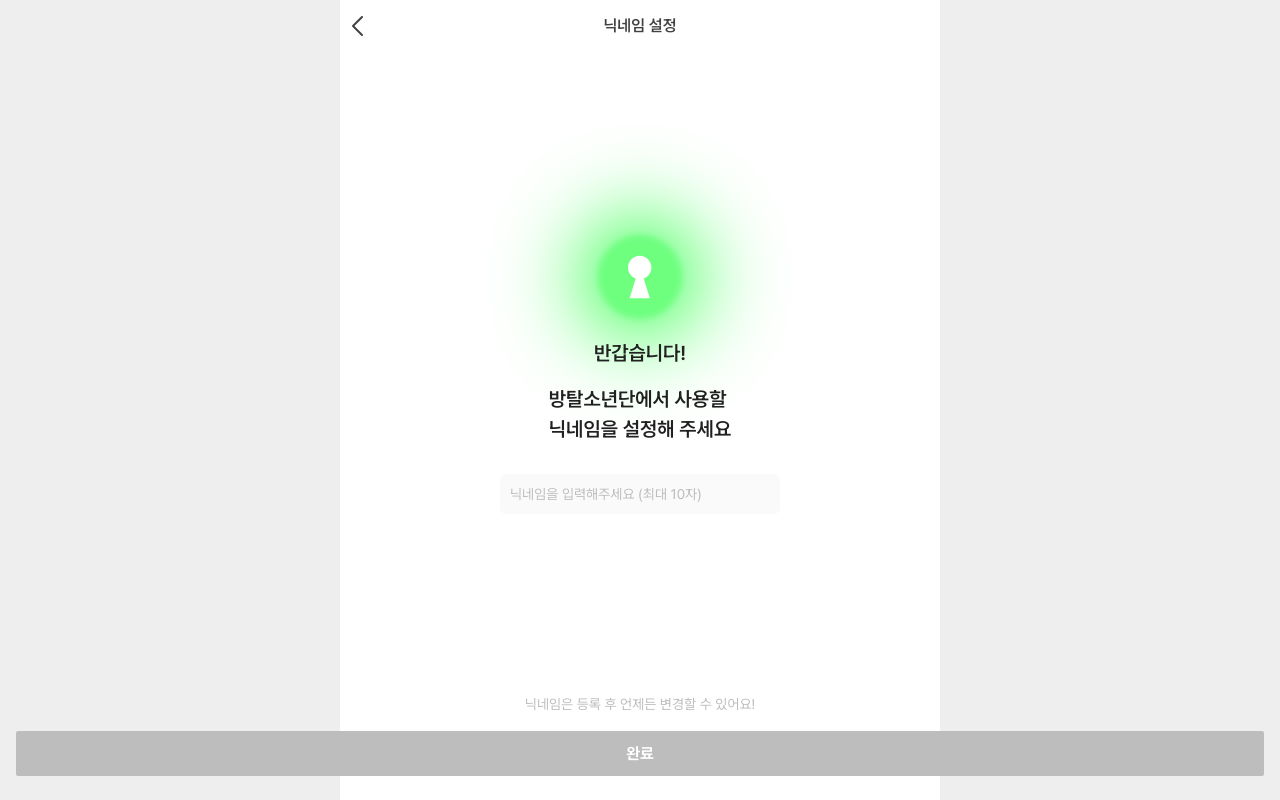
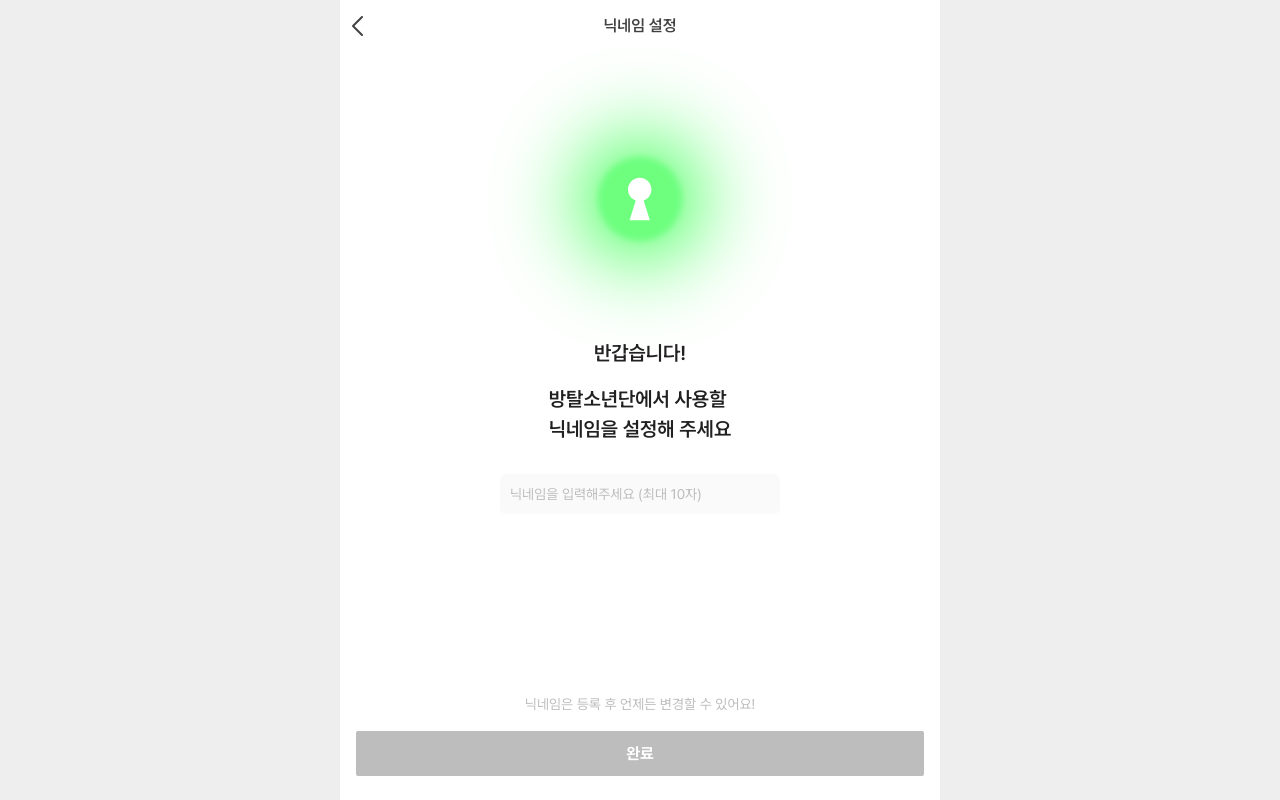
Before and after one commit to BTS-escapeRoom/BTS-Frontend, a Next.js app: page /signup in a window 1280 px wide. Built offline with nearby package versions, Linux system fonts and the light colour scheme.

Commit message:
fix: 스타일 수정

```diff
--- a/src/app/(auth)/signup/SignupForm.tsx
+++ b/src/app/(auth)/signup/SignupForm.tsx
@@ -38,7 +38,7 @@ export default function NicknameForm() {
         value={nickname}
         onChange={(e) => setNickname(e.target.value)}
       />
-      <div className="fixed bottom-[24px] flex w-full flex-col items-center justify-center gap-[16px] px-[16px]">
+      <div className="fixed bottom-[24px] flex w-full max-w-[600px] flex-col items-center justify-center gap-[16px] px-[16px]">
         <div className="text-14 text-gray04">닉네임은 등록 후 언제든 변경할 수 있어요!</div>
         <SButton disabled={isDisabled || isPending} onClick={onSubmit}>
           {isPending ? '설정 중...' : '완료'}
--- a/src/app/(auth)/signup/page.tsx
+++ b/src/app/(auth)/signup/page.tsx
@@ -13,7 +13,7 @@ export default function SignUpPage() {
       <QueryClientProvider client={queryClient}>
         <HeaderWrapper />
         <div className="z-1 relative flex flex-1 flex-col items-center justify-center px-[16px] text-gray07">
-          <div className="-z-1 absolute inset-0 mt-[150px] flex items-start justify-center">
+          <div className="-z-1 absolute inset-0 mt-[72px] flex items-start justify-center">
             <div className="absolute top-0 h-[150px] w-[150px] rounded-full bg-[#6EFF7F] opacity-80 blur-[40px]" />
             <div className="absolute top-[25px] h-[100px] w-[100px] rounded-full bg-[#6EFF7F] opacity-50 blur-[20px]" />
             <div className="absolute top-[33px] h-[84px] w-[84px] rounded-full bg-[#6EFF7F] blur-[3px]" />
```
